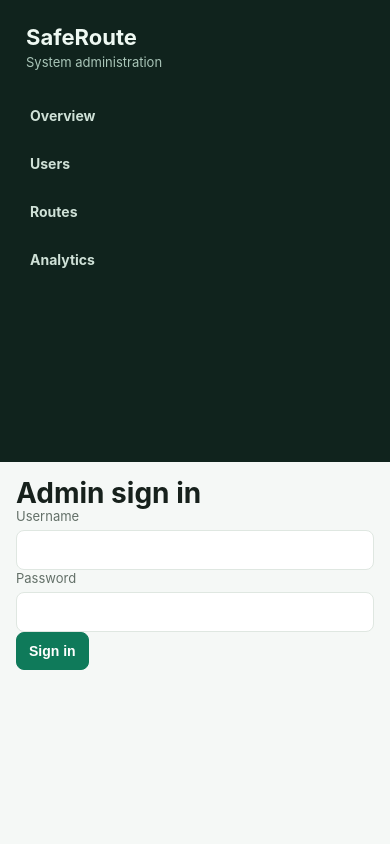
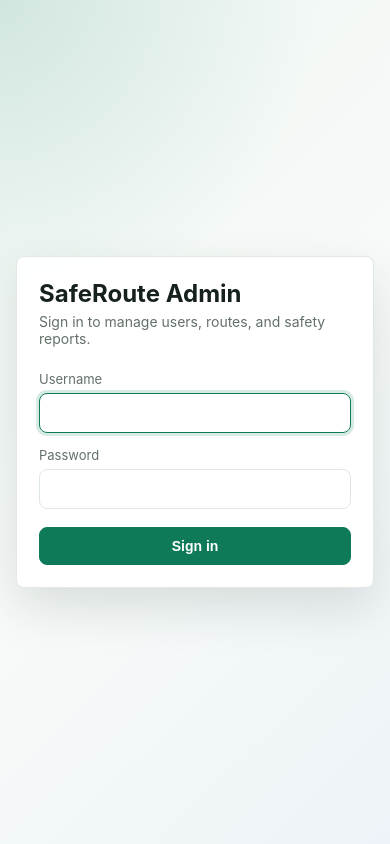
Before and after one commit to AmosStack/Saferoute, a Django app: template backend/api/templates/dashboard/login.html in a window 390 px wide. Run offline with Django 5.2, Linux system fonts and the light colour scheme; the template is opened without the code that fills it, so the values that code supplies are empty.

Commit message:
Fix dashboard overview and responsive login

```diff
--- a/backend/api/templates/dashboard/base.html
+++ b/backend/api/templates/dashboard/base.html
@@ -52,6 +52,29 @@
     }
     .nav a.active, .nav a:hover { background: #1f3b31; color: #fff; }
     .main { padding: 24px; min-width: 0; }
+    .auth-page {
+      min-height: 100vh;
+      display: grid;
+      place-items: center;
+      padding: 24px;
+      background:
+        radial-gradient(circle at top left, rgba(15, 122, 90, 0.13), transparent 34%),
+        linear-gradient(135deg, #eef6f2 0%, #f7faf8 52%, #edf3f8 100%);
+    }
+    .auth-card {
+      width: min(100%, 420px);
+      background: rgba(255, 255, 255, 0.94);
+      border: 1px solid rgba(223, 231, 225, 0.9);
+      border-radius: 8px;
+      padding: 28px;
+      box-shadow: 0 20px 48px rgba(25, 44, 35, 0.13);
+    }
+    .auth-brand { display: grid; gap: 5px; margin-bottom: 24px; }
+    .auth-brand strong { font-size: 24px; letter-spacing: 0; }
+    .auth-brand span { color: var(--muted); font-size: 14px; }
+    .auth-form { display: grid; gap: 14px; }
+    .auth-form label { min-width: 0; }
+    .auth-form button { width: 100%; margin-top: 4px; }
     .topbar {
       display: flex;
       justify-content: space-between;
@@ -75,6 +98,7 @@
     .metric strong { font-size: 28px; letter-spacing: 0; }
     .section-title { display: flex; justify-content: space-between; align-items: center; margin-bottom: 14px; gap: 12px; }
     .section-title h2 { margin: 0; font-size: 18px; }
+    .table-wrap { width: 100%; overflow-x: auto; }
     table { width: 100%; border-collapse: collapse; font-size: 14px; }
     th, td { padding: 12px 10px; border-bottom: 1px solid var(--line); text-align: left; vertical-align: top; }
     th { color: var(--muted); font-size: 12px; text-transform: uppercase; letter-spacing: .04em; }
@@ -96,6 +120,8 @@
     }
     .button.primary, button.primary { background: var(--accent); color: #fff; border-color: var(--accent); }
     .button.danger, button.danger { color: var(--danger); }
+    .button:hover, button:hover { border-color: #b8c8bf; box-shadow: 0 2px 8px rgba(25, 44, 35, 0.08); }
+    .button.primary:hover, button.primary:hover { background: #0c694d; border-color: #0c694d; }
     .filters, .form-grid { display: flex; flex-wrap: wrap; gap: 10px; align-items: end; }
     input, select {
       width: 100%;
@@ -108,9 +134,15 @@
       font: inherit;
     }
     label { display: grid; gap: 6px; color: var(--muted); font-size: 13px; min-width: 210px; }
+    input:focus, select:focus {
+      outline: 3px solid rgba(15, 122, 90, 0.16);
+      border-color: var(--accent);
+    }
     .notice { padding: 12px 14px; border-radius: 8px; margin-bottom: 16px; font-weight: 650; }
     .notice.ok { background: #e8f3ee; color: #0f6048; }
     .notice.error { background: #fff1f0; color: var(--danger); }
+    .error { padding: 12px 14px; border-radius: 8px; background: #fff1f0; color: var(--danger); font-weight: 700; }
+    .auth-card .error { margin-bottom: 14px; }
     .bar-row { display: grid; gap: 8px; margin: 12px 0; }
     .bar-meta { display: flex; justify-content: space-between; gap: 12px; color: var(--muted); font-size: 13px; }
     .bar-track { height: 10px; background: #e8eeea; border-radius: 999px; overflow: hidden; }
@@ -151,15 +183,55 @@
     }
     @media (max-width: 900px) {
       .shell { grid-template-columns: 1fr; }
-      .sidebar { position: static; }
-      .metrics, .two, .detail-list { grid-template-columns: 1fr; }
+      .sidebar {
+        position: sticky;
+        top: 0;
+        z-index: 10;
+        padding: 14px 16px;
+        gap: 12px;
+      }
+      .brand { padding: 0; }
+      .brand strong { font-size: 19px; }
+      .brand span { display: none; }
+      .nav {
+        display: flex;
+        gap: 8px;
+        overflow-x: auto;
+        padding-bottom: 2px;
+        scrollbar-width: none;
+      }
+      .nav::-webkit-scrollbar { display: none; }
+      .nav a {
+        flex: 0 0 auto;
+        min-height: 36px;
+        padding: 8px 11px;
+      }
+      .metrics { grid-template-columns: repeat(2, minmax(0, 1fr)); }
+      .two, .detail-list { grid-template-columns: 1fr; }
       .main { padding: 16px; }
       .topbar { align-items: flex-start; flex-direction: column; }
+      .topbar .button, .topbar button { width: 100%; }
+      .section-title { align-items: flex-start; flex-direction: column; }
+      .filters, .form-grid { display: grid; grid-template-columns: 1fr; }
+      .filters .button, .filters button, .form-grid .button, .form-grid button { width: 100%; }
+      label { min-width: 0; }
       table { display: block; overflow-x: auto; white-space: nowrap; }
+    }
+    @media (max-width: 560px) {
+      .auth-page { align-items: stretch; padding: 16px; }
+      .auth-card { align-self: center; padding: 22px; }
+      .main { padding: 14px; }
+      h1 { font-size: 24px; }
+      .metrics { grid-template-columns: 1fr; }
+      .card { padding: 14px; }
+      .metric strong { font-size: 24px; }
+      .map-canvas { height: 320px; border-radius: 8px; }
+      .bar-meta { align-items: flex-start; flex-direction: column; gap: 4px; }
     }
   </style>
 </head>
 <body>
+  {% block body %}
   <div class="shell">
     <aside class="sidebar">
       <div class="brand">
@@ -177,6 +249,7 @@
       {% block content %}{% endblock %}
     </main>
   </div>
+  {% endblock %}
   {% block extra_scripts %}{% endblock %}
 </body>
 </html>
--- a/backend/api/templates/dashboard/login.html
+++ b/backend/api/templates/dashboard/login.html
@@ -2,20 +2,25 @@
 
 {% block title %}Login - SafeRoute Admin{% endblock %}
 
-{% block content %}
-  <h1>Admin sign in</h1>
+{% block body %}
+  <main class="auth-page">
+    <section class="auth-card">
+      <div class="auth-brand">
+        <strong>SafeRoute Admin</strong>
+        <span>Sign in to manage users, routes, and safety reports.</span>
+      </div>
       {% if error %}
         <div class="error">{{ error }}</div>
       {% endif %}
-  <form method="post" action="/dashboard/login">
+      <form class="auth-form" method="post" action="/dashboard/login">
         <label>Username
-      <input name="username" type="text" required>
+          <input name="username" type="text" autocomplete="username" required autofocus>
         </label>
         <label>Password
-      <input name="password" type="password" required>
+          <input name="password" type="password" autocomplete="current-password" required>
         </label>
-    <div>
         <button class="button primary" type="submit">Sign in</button>
-    </div>
       </form>
+    </section>
+  </main>
 {% endblock %}
```
Also changed, not shown: backend/api/dashboard_views.py (+13 -3 lines). Lines whose indentation alone changed are shown as unchanged.
